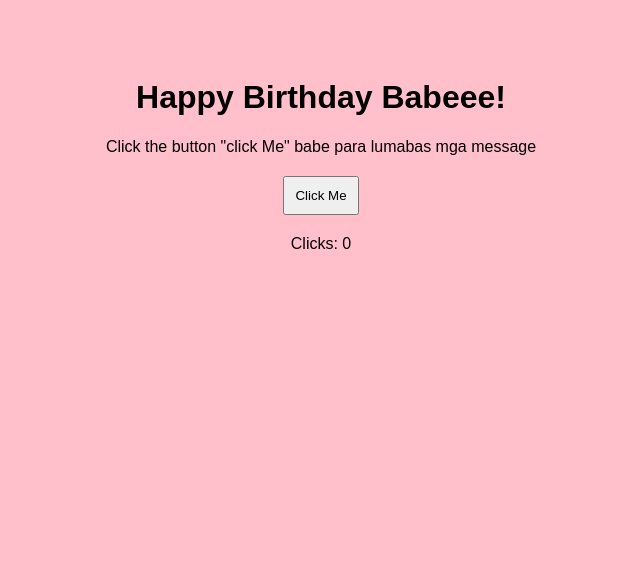
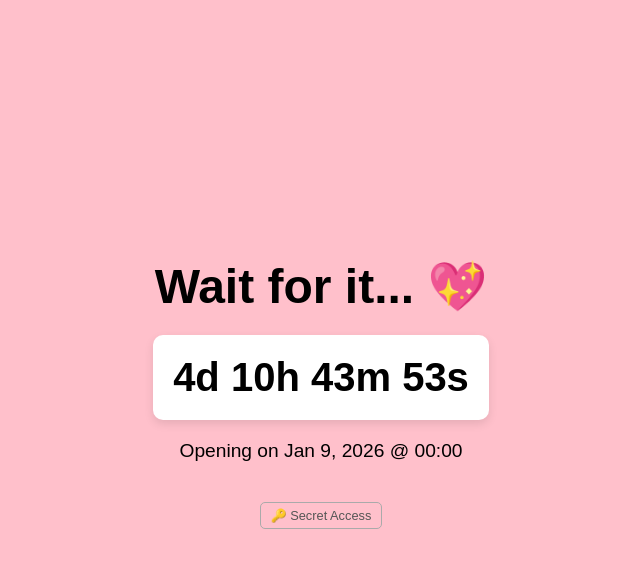
Before and after one commit to andrei1031/kendyyy, a plain HTML site: page index.html in a window 1280 px wide. Shown: the whole page, without its empty margins (319-959 px from the left). Drawn offline with Linux system fonts and the light colour scheme.

Commit message:
countdown

```diff
--- a/index.html
+++ b/index.html
@@ -14,7 +14,14 @@
     </style>
 </head>
 <body>
-    <div>
+    <div id="countdown-container" style="display: none; flex-direction: column; justify-content: center; align-items: center; height: 80vh;">
+        <h1 style="font-size: 3rem; margin-bottom: 20px;">Wait for it... 💖</h1>
+        <div id="timer" style="font-size: 2.5rem; font-weight: bold; background: white; padding: 20px; border-radius: 10px; box-shadow: 0 4px 10px rgba(0,0,0,0.1);"></div>
+        <p style="margin-top: 20px; font-size: 1.2rem;">Opening on Jan 9, 2026 @ 00:00</p>
+        <button onclick="attemptBypass()" style="margin-top: 20px; background: transparent; border: 1px solid #aaa; padding: 5px 10px; border-radius: 5px; cursor: pointer; font-size: 0.8rem; color: #555;">🔑 Secret Access</button>
+    </div>
+
+    <div id="main-content" style="display: none;">
         <h1>Happy Birthday Babeee!</h1>
         <div id="message" style="margin: 20px 0;">Click the button "click Me" babe para lumabas mga message</div>
 
@@ -24,6 +31,58 @@
     </div>
 
     <script>
+        // --- COUNTDOWN LOGIC ---
+        const targetDate = new Date('January 9, 2026 00:00:00').getTime();
+        const countdownContainer = document.getElementById('countdown-container');
+        const mainContent = document.getElementById('main-content');
+        const timerEl = document.getElementById('timer');
+
+        function updateVisibility() {
+            const now = new Date().getTime();
+            const distance = targetDate - now;
+            const bypass = localStorage.getItem('bypass_countdown');
+
+            if (distance < 0 || bypass === 'true') {
+                // Time is up: Show main content
+                countdownContainer.style.display = 'none';
+                mainContent.style.display = 'block';
+                return false; // Stopped
+            } else {
+                // Countdown active
+                countdownContainer.style.display = 'flex';
+                mainContent.style.display = 'none';
+
+                const days = Math.floor(distance / (1000 * 60 * 60 * 24));
+                const hours = Math.floor((distance % (1000 * 60 * 60 * 24)) / (1000 * 60 * 60));
+                const minutes = Math.floor((distance % (1000 * 60 * 60)) / (1000 * 60));
+                const seconds = Math.floor((distance % (1000 * 60)) / 1000);
+
+                timerEl.innerHTML = `${days}d ${hours}h ${minutes}m ${seconds}s`;
+                return true; // Continue
+            }
+        }
+
+        // Initial check
+        if (updateVisibility()) {
+            const x = setInterval(function() {
+                if (!updateVisibility()) {
+                    clearInterval(x);
+                    window.location.href = "index.html"; // Redirect/Reload as requested
+                }
+            }, 1000);
+        }
+
+        function attemptBypass() {
+            const password = prompt("Enter the secret password to bypass the countdown:");
+            if (password === "love") { // You can change "love" to any password you want
+                localStorage.setItem('bypass_countdown', 'true');
+                alert("Access Granted! Redirecting...");
+                window.location.reload();
+            } else if (password !== null) {
+                alert("Incorrect password!");
+            }
+        }
+
         const messages = [
             "Sorry ang super simple babe huhuhuh",
             "happy birthday babe",
```
Also changed, not shown: home.html (+8 -0 lines).
